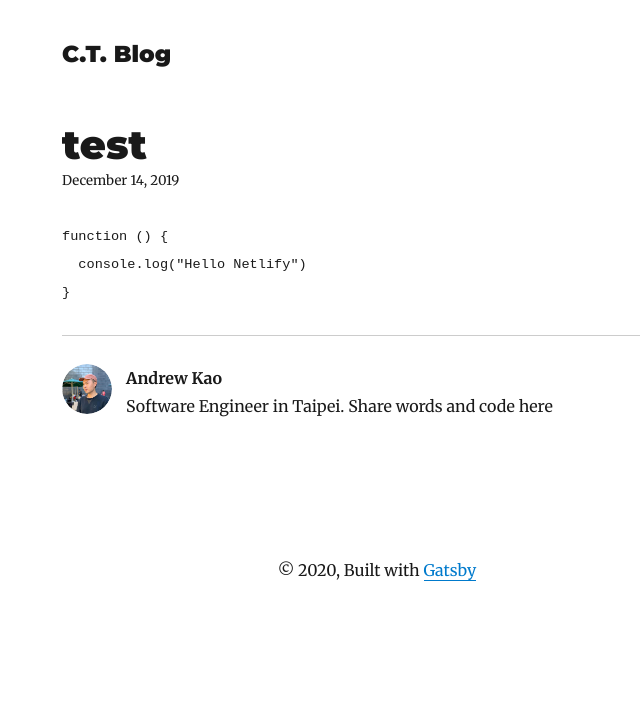
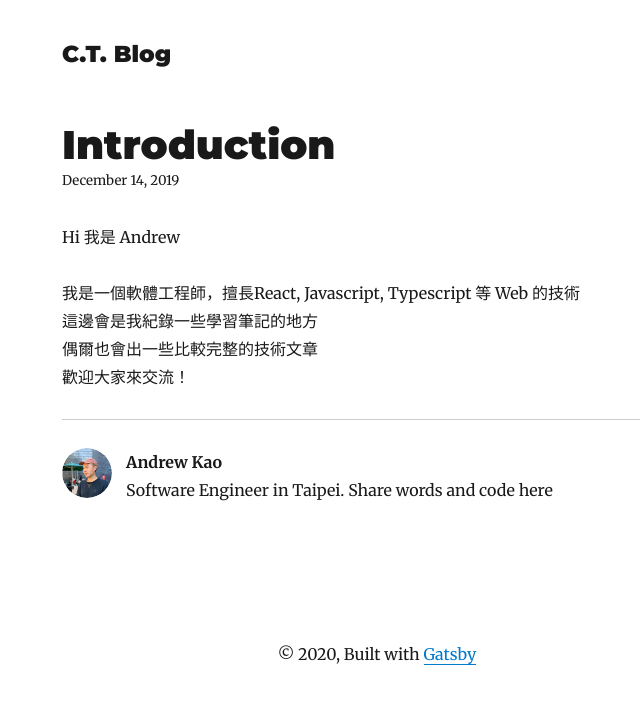
Before and after one commit to andykao1213/CT_Blog, a Gatsby site: page /blog/test/ in a window 1280 px wide. Shown: the whole page, without its empty margins (263-903 px from the left). Built offline with nearby package versions, Linux system fonts and the light colour scheme; Gatsby itself is replaced by a stand-in of ours; some packages are replaced by stand-ins of ours.

Commit message:
Update Blog “test”

````diff
--- a/content/blog/test.md
+++ b/content/blog/test.md
@@ -1,11 +1,12 @@
 ---
 path: Blog
 date: 2019-12-14T12:33:08.057Z
-title: test
-description: test
+title: Introduction
+description: introduction
 ---
-```
-function () {
-  console.log("Hello Netlify")
-}
-```
+Hi 我是 Andrew
+
+我是一個軟體工程師，擅長React, Javascript, Typescript 等 Web 的技術\
+這邊會是我紀錄一些學習筆記的地方\
+偶爾也會出一些比較完整的技術文章\
+歡迎大家來交流！
````
